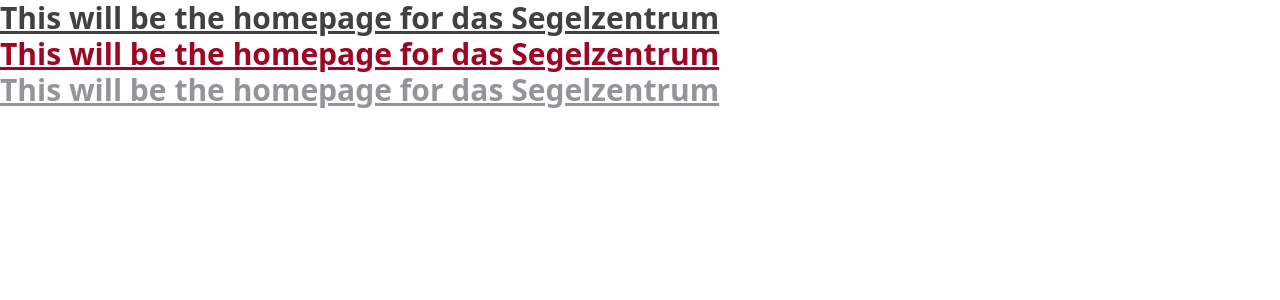
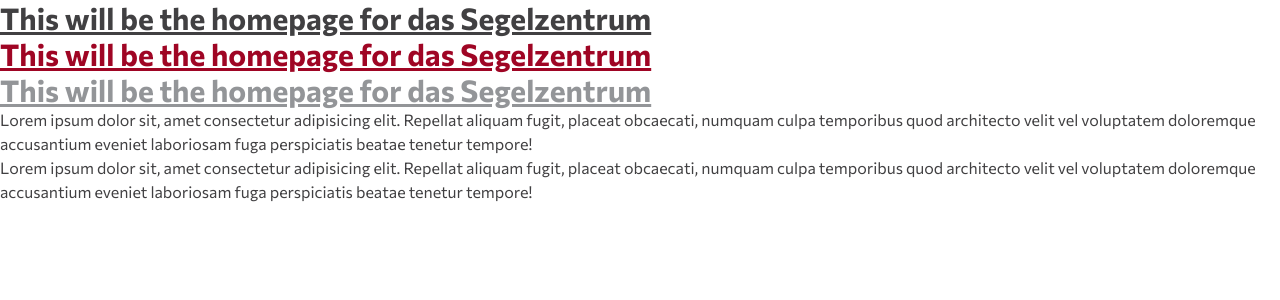
Before and after one commit to KaiWelu/segelzentrum, a React (Vite) app: page / in a window 1280 px wide. Shown: the top 300 px of the page. Built offline with nearby package versions, Linux system fonts and the light colour scheme.

Commit message:
chore: adds font for most of the text on the page

```diff
--- a/src/App.tsx
+++ b/src/App.tsx
@@ -10,6 +10,18 @@ function App() {
       <div className="lg:text-3xl font-bold underline text-secondary-1">
         This will be the homepage for das Segelzentrum
       </div>
+      <p>
+        Lorem ipsum dolor sit, amet consectetur adipisicing elit. Repellat
+        aliquam fugit, placeat obcaecati, numquam culpa temporibus quod
+        architecto velit vel voluptatem doloremque accusantium eveniet
+        laboriosam fuga perspiciatis beatae tenetur tempore!
+      </p>
+      <p>
+        Lorem ipsum dolor sit, amet consectetur adipisicing elit. Repellat
+        aliquam fugit, placeat obcaecati, numquam culpa temporibus quod
+        architecto velit vel voluptatem doloremque accusantium eveniet
+        laboriosam fuga perspiciatis beatae tenetur tempore!
+      </p>
     </div>
   );
 }
--- a/src/index.css
+++ b/src/index.css
@@ -1,4 +1,6 @@
 /* This is the global css file */
+@import url("https://fonts.googleapis.com/css2?family=Commissioner:wght@100..900&display=swap");
+
 @tailwind base;
 @tailwind components;
 @tailwind utilities;
@@ -8,7 +10,7 @@
     @apply box-border list-none p-0 m-0 scroll-smooth;
   }
 
-  /* body {
-    @apply bg-dark-1 text-white min-h-screen font-inter;
-  } */
+  body {
+    @apply text-primary-1 min-h-screen font-commissioner;
+  }
 }
--- a/tailwind.config.js
+++ b/tailwind.config.js
@@ -11,6 +11,9 @@ export default {
         // this is an example
         "light-4": "#5C5C7B",
       },
+      fontFamily: {
+        commissioner: ["Commissioner", "sans-serif"],
+      },
     },
   },
   plugins: [],
```
